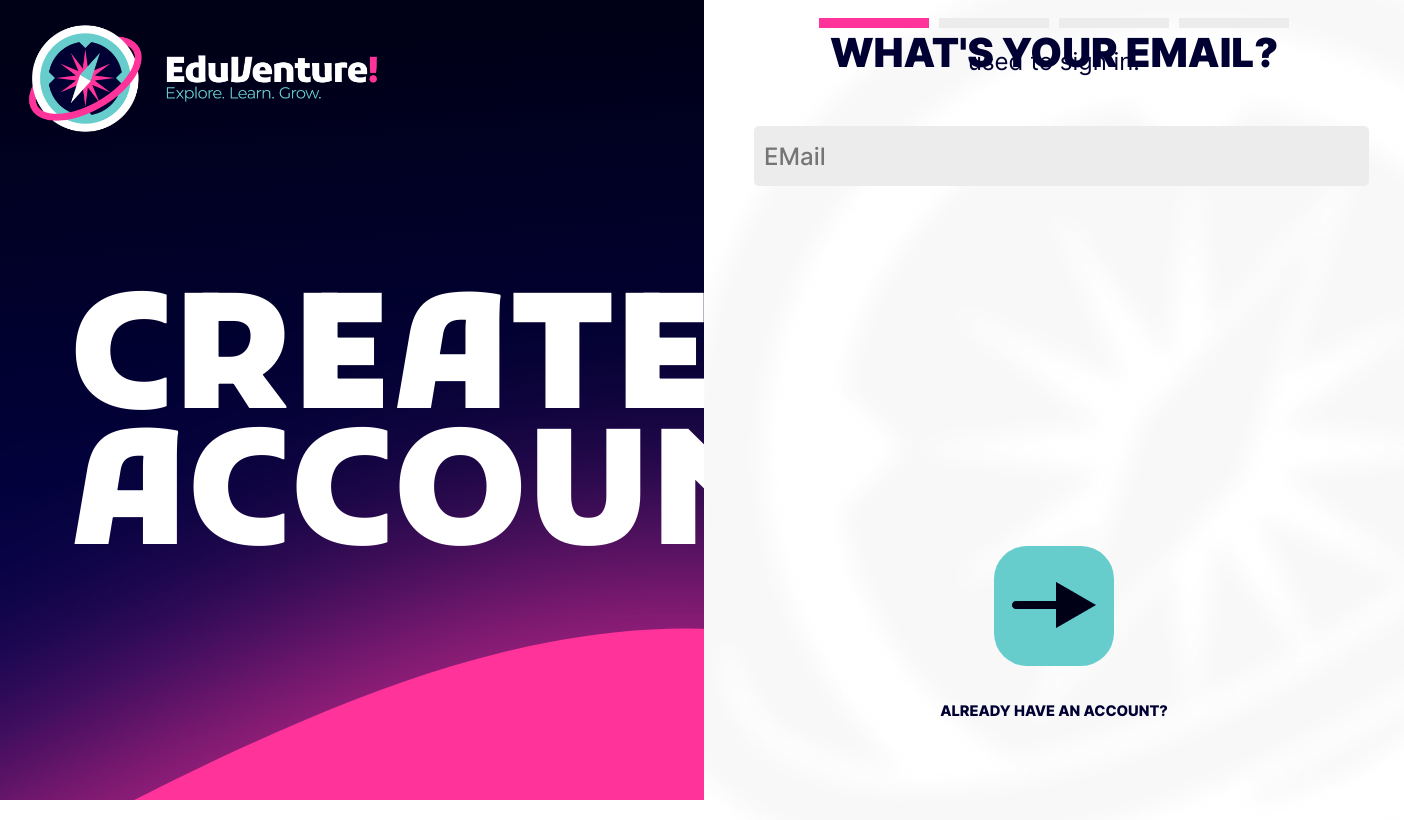
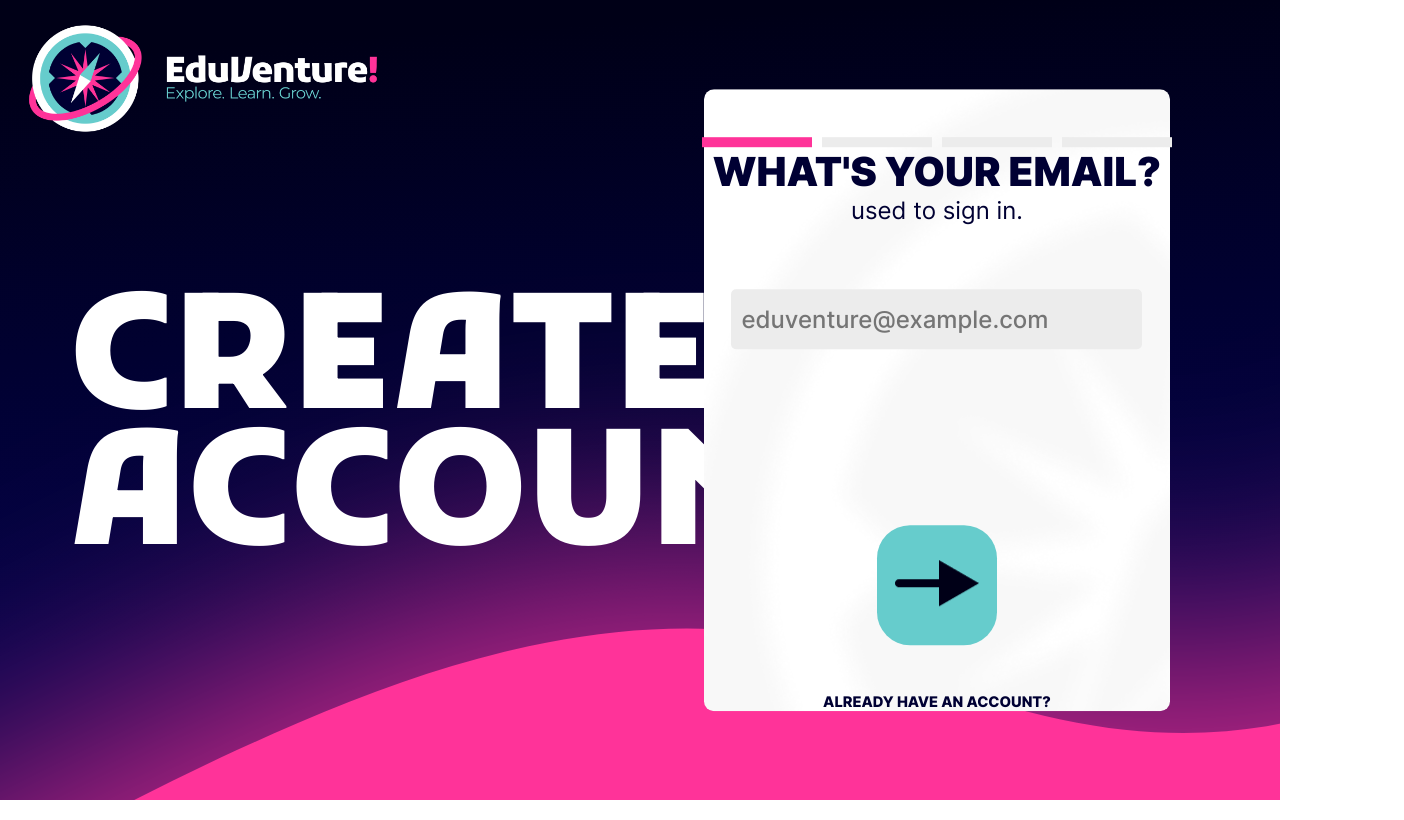
Before and after one commit to AMaherJK/eduventure-website, a React (Create React App) app: page /signup in a window 1280 px wide. Shown: the whole page, 1404 px wide, since content can reach past the window. Built offline with nearby package versions, Linux system fonts and the light colour scheme.

Commit message:
some fixes to broken styles

```diff
--- a/src/components/Authentication/LogInPlate.js
+++ b/src/components/Authentication/LogInPlate.js
@@ -16,7 +16,7 @@ function LogInPlate() {
         textTransform: "lowercase",
         fontSize: "18pt",
         color: "#000033",
-        marginTop: "-30px"
+
 
     }
     const botalt = {
@@ -24,9 +24,8 @@ function LogInPlate() {
         fontWeight: "800",
         textTransform: "uppercase",
         fontSize: "11pt",
-        marginTop: "36px",
+        marginTop: "3rem",
         color: "#000033",
-        cursor: "Pointer"
     }
     //#endregion
 
@@ -56,7 +55,6 @@ function LogInPlate() {
                 break
         }
     }
-
     const handleClick_Email = () => {
         if (emailRegex.test(form)) { //validating that the email is in correct form
             setcurrentInfo('inputForm')
@@ -71,7 +69,6 @@ function LogInPlate() {
             console.log("Nah that aint it")
         }
     }
-
     const handleClick_password = () => {
         if (passwrodRegex.test(form)) {
             setcurrentInfo('inputForm')
@@ -86,7 +83,6 @@ function LogInPlate() {
             console.log("bad password")
         }
     }
-
     const advanceStage = () => {
         console.log(userData)
         console.log(stage)
@@ -96,7 +92,6 @@ function LogInPlate() {
             updatecontents();
         }
     }
-
     const updatecontents = () => {
         switch (stage + 1) {
             case 0:
@@ -112,7 +107,6 @@ function LogInPlate() {
         }
 
     }
-
     const setpasswordVis_click = () => { //toggles password visibility & manages eye icon
         if (passwordVis === "password")
             setpasswordVis("text")
@@ -123,24 +117,24 @@ function LogInPlate() {
 
     return (
         <div className="platebox">
-            <div style={{ paddingTop: "38px" }}>
+            <div style={{ width: "100%", alignItems: "center", display: "flex", flexDirection: "column" }}>
+                <div style={{ paddingTop: "3rem" }}>
                     <Stage stage={stage} />
-                <div style={{ textAlign: "center", marginTop: "-10px", marginBottom: "50px" }}>
+                    <div style={{ textAlign: "center", marginBottom: "4rem" }}>
                         <h1 style={head}>{headText}</h1>
                         <h3 style={detail}>{detailText}</h3>
                     </div>
                 </div>
                 {(stage === 0) ? <input type="text" placeholder="eduventure@example.com" className={currentInfo} value={form} onChange={handleInput} onKeyDown={(e) => { if (e.key === "Enter") handleClick() }} />
-                : <div style={{ display: "flex", alignItems: "center" }}>
+                    : <div style={{ display: "flex", alignItems: "center", width: "85%" }}>
                         <input type={passwordVis} placeholder="Password" className={currentInfo} value={form} onChange={handleInput} onKeyDown={(e) => { if (e.key === "Enter") handleClick() }} />
                         {(passwordVis === "password") ? <img style={{ zIndex: "1", cursor: "pointer" }} src={require('../../assets/imgs/icons/ShowPassword.png')} onClick={setpasswordVis_click} alt='show password' />
                             : <img style={{ zIndex: "1", cursor: "pointer" }} src={require('../../assets/imgs/icons/HidePassword.png')} onClick={setpasswordVis_click} alt='hide password' />}
                     </div>}
-
-            <div style={{ textAlign: "center", marginTop: "360px" }}>
+            </div>
+            <div style={{ textAlign: "center", justifySelf: "end" }}>
                 <button className="proceedbtn" onClick={handleClick}><img src={require('../../assets/imgs/icons/Arrow.png')} alt={"→"} /></button>
-                <Link to="/signup">
-                    <h4 style={botalt}>Don't have an account?</h4></Link>
+                {(stage === 0) ? <Link to="/signup"><h4 style={botalt}>Don't have an account?</h4></Link> : <h4 style={botalt}>&nbsp;</h4>}
             </div>
         </div >);
 }
--- a/src/components/Authentication/SignUpPlate.js
+++ b/src/components/Authentication/SignUpPlate.js
@@ -16,7 +16,6 @@ function SignUpPlate() {
         textTransform: "lowercase",
         fontSize: "18pt",
         color: "#000033",
-        marginTop: "-30px"
 
     }
     const botalt = {
@@ -24,14 +23,13 @@ function SignUpPlate() {
         fontWeight: "800",
         textTransform: "uppercase",
         fontSize: "11pt",
-        marginTop: "36px",
+        marginTop: "3rem",
         color: "#000033",
-        cursor: "Pointer"
     }
 //#endregion
 
     var emailRegex = /^[\w-]+@([\w-]+\.)+[\w-]{2,4}$/;
-    var usernameRegex = /^[0-9A-Za-z-\_\.]{6,24}$/;
+    var usernameRegex = /^[0-9A-Za-z-]{6,24}$/;
     var passwrodRegex = /^(?=.*\d)(?=.*[a-z])(?=.*[A-Z])(?=.*[a-zA-Z]).{8,24}$/;
     const [form, formthing] = useState('')
     const [currentInfo, setcurrentInfo] = useState('inputForm')
@@ -163,25 +161,26 @@ function SignUpPlate() {
 
     return (
         <div className="platebox">
-            <div style={{ paddingTop: "38px" }}>
+            <div style={{ width: "100%", alignItems: "center", display: "flex", flexDirection: "column" }}>
+                <div style={{ paddingTop: "3rem" }}>
                     <Stage stage={stage} />
-                <div style={{ textAlign: "center", marginTop: "-10px", marginBottom: "50px" }}>
+                    <div style={{ textAlign: "center", marginBottom: "4rem" }}>
                         <h1 style={head}>{headText}</h1>
                         <h3 style={detail}>{detailText}</h3>
                     </div>
                 </div>
-            {(stage === 0) ? <input type="text" placeholder="EMail" className={currentInfo} value={form} onChange={handleInput} onKeyDown={(e) => { if (e.key === "Enter") handleClick() }} />
+                {(stage === 0) ? <input type="text" placeholder="eduventure@example.com" className={currentInfo} value={form} onChange={handleInput} onKeyDown={(e) => { if (e.key === "Enter") handleClick() }} />
                     : (stage === 1) ? <input type="date" className={currentInfo} value={form} onChange={handleInput} max="2015-01-31" min="1930-01-31" onKeyDown={(e) => { if (e.key === "Enter") handleClick() }} />
                         : (stage === 2) ? <input type="text" placeholder="Username" className={currentInfo} value={form} onChange={handleInput} onKeyDown={(e) => { if (e.key === "Enter") handleClick() }} />
-                        : <div style={{ display: "flex", alignItems: "center" }}>
+                        : <div style={{ display: "flex", alignItems: "center", width: "85%" }}>
                                 <input type={passwordVis} placeholder="Password" className={currentInfo} value={form} onChange={handleInput} onKeyDown={(e) => { if (e.key === "Enter") handleClick() }} />
                                 {(passwordVis === "password") ? <img style={{ zIndex: "1", cursor: "pointer" }} src={require('../../assets/imgs/icons/ShowPassword.png')} onClick={setpasswordVis_click} alt='show password' />
                                     : <img style={{ zIndex: "1", cursor: "pointer" }} src={require('../../assets/imgs/icons/HidePassword.png')} onClick={setpasswordVis_click} alt='hide password' />}
                             </div>}
-
-            <div style={{ textAlign: "center", marginTop: "360px" }}>
+            </div>
+            <div style={{ textAlign: "center"}}>
                 <button className="proceedbtn" onClick={handleClick}><img src={require('../../assets/imgs/icons/Arrow.png')} alt={"→"} /></button>
-                <Link to="/login"><h4 style={botalt}>already have an account?</h4></Link>
+                {(stage === 0)?<Link to="/login"><h4 style={botalt}>already have an account?</h4></Link>:<h4 style={botalt}>&nbsp;</h4>}
             </div>
         </div >);
 };
--- a/src/components/Browsing/NewsPage.js
+++ b/src/components/Browsing/NewsPage.js
@@ -1,13 +1,18 @@
 import './browsing.css'
 import { useParams } from 'react-router-dom'
 import NewsPrevItem from './MiniComponents/NewsPrevItem'
+// import newsService from '../../../../EduVenturee-master/EduVenturee-master/';
 function NewsPage(props) {
     var LatestNews = [{ imgPath: require("../../assets/imgs/StockImgs/stockimg2.png"), Date: "25/4/2024", Type: "Community", Title: "Eduventure ComingEduventure Coming Soon!" },
         { imgPath: require("../../assets/imgs/StockImgs/stockimg3.png"), Date: "12/3/2024", Type: "Event News", Title: "Summer event update and changes" },
         { imgPath: require("../../assets/imgs/StockImgs/stockimg1.png"), Date: "7/12/2023", Type: "Update Log", Title: "Eduventure V2.3 changelog" },{ imgPath: require("../../assets/imgs/StockImgs/stockimg1.png"), Date: "7/12/2023", Type: "Update Log", Title: "Eduventure V2.3 changelog" },{ imgPath: require("../../assets/imgs/StockImgs/stockimg1.png"), Date: "7/12/2023", Type: "Update Log", Title: "Eduventure V2.3 changelog" },{ imgPath: require("../../assets/imgs/StockImgs/stockimg1.png"), Date: "7/12/2023", Type: "Update Log", Title: "Eduventure V2.3 changelog" },{ imgPath: require("../../assets/imgs/StockImgs/stockimg1.png"), Date: "7/12/2023", Type: "Update Log", Title: "Eduventure V2.3 changelog" }]
+    // var x=newsService()
 
+    const xyz=()=>{
+        // console.log(x)
+    }
     return(
-        <div className='NewsPageContainer'>
+        <div className='NewsPageContainer' onClick={xyz}>
             <div className='NewsContainerP'>
             {LatestNews.map((item, index) => (
                     <NewsPrevItem key={index} item={item} />))}
--- a/src/index.css
+++ b/src/index.css
@@ -7,43 +7,43 @@ body {
   -moz-osx-font-smoothing: grayscale;
   background-color: #ffffff;
 }
-
 code {
   font-family: source-code-pro, Menlo, Monaco, Consolas, 'Courier New',
     monospace;
 }
-
 @font-face {
   font-family: inter_eduventure;
   src: url(./assets/Fonts/Inter-VariableFont_slnt\,wght.ttf);
 }
-
 @font-face {
   font-family: Kufam_eduventure;
   src: url(./assets/Fonts/Kufam-VariableFont_wght.ttf);
 }
 .platebox {
-  height: 840px;
-  width: 700px;
+  height: 77.7vh;
+  width: 36.4vw;
   background-color: #ffffff;
   background-image: url(./assets/imgs/Decoratives/plateBackground.png);
   border-radius: 10px;
   margin-left: 55%;
   position: absolute;
+  display: flex;
+  flex-direction: column;
   top: 50%;
   transform: translateY(-50%);
   cursor: default;
+  align-items: center;
+  justify-content: space-between;
 }
 
 .inputForm {
   height: 50px;
-  width: 600px;
+  width: 85%;
   padding: 5px 5px 5px 10px;
   font-family: inter_eduventure;
   font-weight: 500;
   font-size: 18pt;
   border-radius: 5px;
-  margin-left: 50px;
   background-color: #ECECEC;
   color: #000033;
   border: none;
@@ -53,13 +53,12 @@ code {
 
 .inputFormFalse {
   height: 50px;
-  width: 600px;
+  width: 85%;
   padding: 5px 5px 5px 10px;
   font-family: inter_eduventure;
   font-weight: 500;
   font-size: 18pt;
   border-radius: 5px;
-  margin-left: 50px;
   background-color: #ECECEC;
   color: #000033;
   border: none;
```
Also changed, not shown: public/index.html (+0 -23 lines), 1 other file (tests, documents, lock files or other folders). Lines whose indentation alone changed are shown as unchanged.
